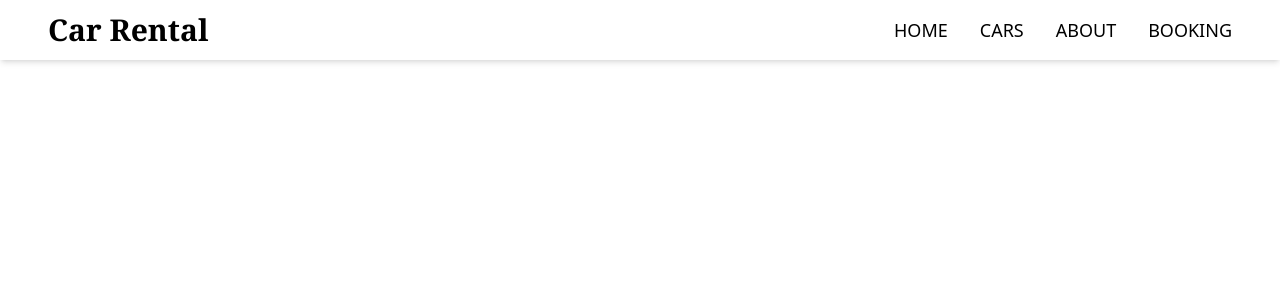
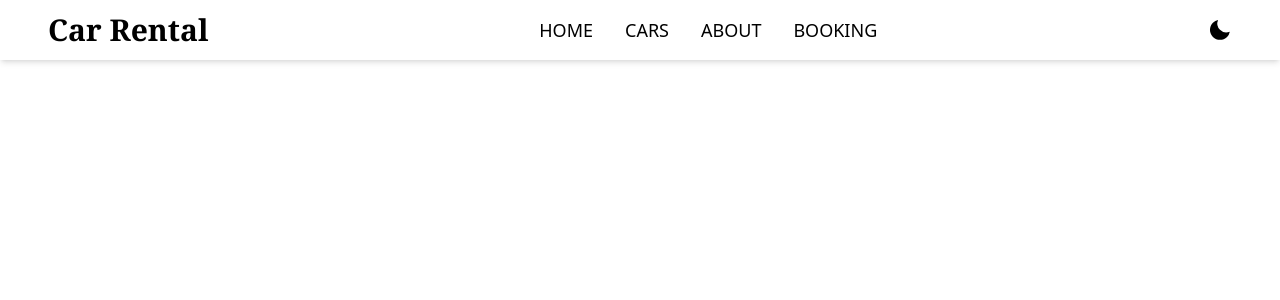
Before and after one commit to BrostouchKOK/car-rental, a React (Vite) app: page / in a window 1280 px wide. Shown: the top 300 px of the page. Built offline with nearby package versions, Linux system fonts and the light colour scheme.

Commit message:
dark mode feature

```diff
--- a/index.html
+++ b/index.html
@@ -1,5 +1,5 @@
 <!doctype html>
-<html lang="en">
+<html lang="en" class="">
   <head>
     <meta charset="UTF-8" />
     <link rel="icon" type="image/svg+xml" href="/vite.svg" />
--- a/src/App.jsx
+++ b/src/App.jsx
@@ -1,12 +1,25 @@
-import React from 'react'
-import Navbar from './components/navbar/Navbar'
+import React, { useEffect, useState } from "react";
+import Navbar from "./components/navbar/Navbar";
 
 const App = () => {
+  const [theme, setTheme] = useState(
+    localStorage.getItem("theme") ? localStorage.getItem("theme") : "light"
+  );
+  const element = document.documentElement;
+  useEffect(() => {
+    if (theme == "dark") {
+      element.classList.add("dark");
+      localStorage.setItem("theme", "dark");
+    } else {
+      element.classList.remove("dark");
+      localStorage.setItem("theme", "light");
+    }
+  }, [theme]);
   return (
     <div>
-      <Navbar/>
+      <Navbar theme={theme} setTheme={setTheme} />
     </div>
-  )
-}
+  );
+};
 
-export default App
+export default App;
--- a/src/components/navbar/Navbar.jsx
+++ b/src/components/navbar/Navbar.jsx
@@ -1,9 +1,10 @@
 import React from "react";
 import { navLinks } from "../../constant/navLinks";
+import { BiSolidMoon, BiSolidSun } from "react-icons/bi";
 
-const Navbar = () => {
+const Navbar = ({ theme, setTheme }) => {
   return (
-    <nav className="shadow-md">
+    <nav className="shadow-md bg-white dark:bg-dark dark:text-white duration-200">
       <div className="container">
         <div className="flex justify-between items-center">
           <div>
@@ -25,6 +26,13 @@
               ))}
             </ul>
           </div>
+          <div>
+            {theme == "dark" ? (
+              <BiSolidSun onClick={()=>setTheme("light")} className="text-2xl cursor-pointer" />
+            ) : (
+              <BiSolidMoon onClick={()=>setTheme("dark")} className="text-2xl cursor-pointer" />
+            )}
+          </div>
         </div>
       </div>
     </nav>
```
Also changed, not shown: src/components/navbar/DarkMode.jsx (added).
